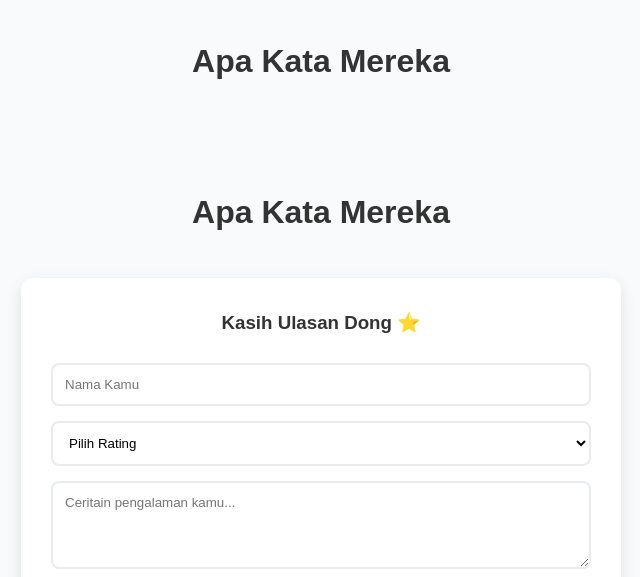
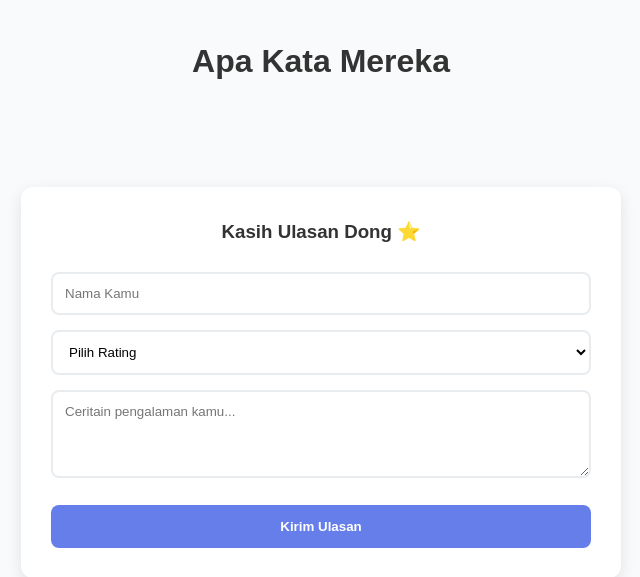
Before and after one commit to Jefrijefri92-lgtm/portfolio-jefri, a Python web app: template templates/index.html in a window 1280 px wide. Shown: the part 1372-1949 px from the top of the page, without its empty margins (319-959 px from the left). Run offline with Jinja, Linux system fonts and the light colour scheme; the template is opened without the code that fills it, so the values that code supplies are empty.

Commit message:
Update index.html

```diff
--- a/templates/index.html
+++ b/templates/index.html
@@ -161,7 +161,7 @@
     <div style="display: flex; flex-wrap: wrap; justify-content: center; gap: 30px; max-width: 1000px; margin: auto;">
     <!-- ========== START SECTION ULASAN YANG BENER ========== -->
 <section style="padding: 60px 20px; background: #f9fafb;">
-    <h2 style="text-align: center; margin-bottom: 40px; font-size: 2rem;">Apa Kata Mereka</h2>
+
 
     <!-- FORM ULASAN - PASTIIN DI LUAR DIV FLEX -->
     <div style="max-width: 600px; margin: 0 auto 60px auto;">
```
